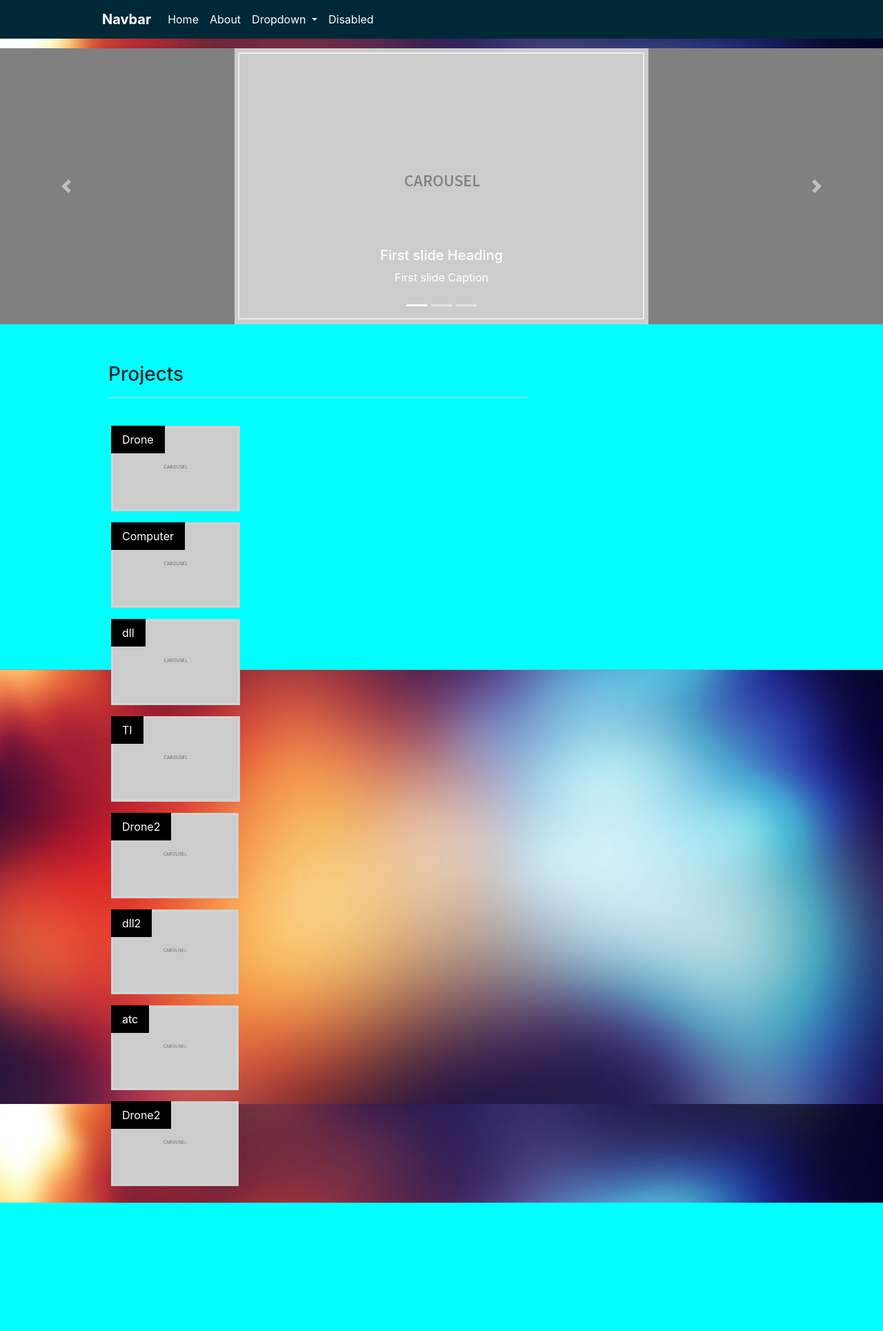
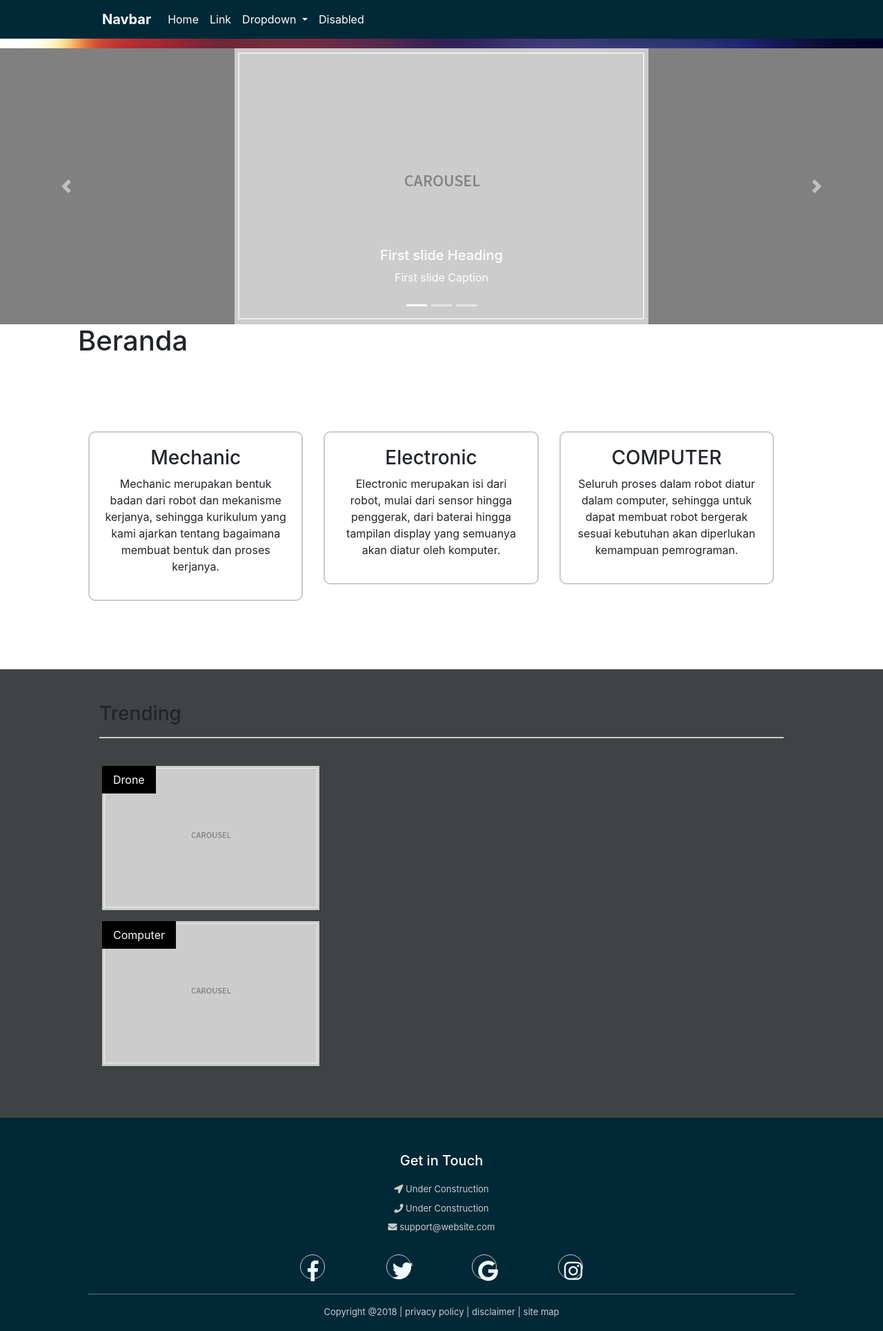
Before and after one commit to PAWSQUAD2/UTS, a PHP site: page / in a window 1280 px wide. Shown: the whole page at 69% size. Before the commit the page ends 1743 px from the top, so only its background shows below. Run offline with PHP 8.4, Linux system fonts and the light colour scheme; some libraries are stand-ins or nearby versions.

Commit message:
+footer + contenr

```diff
--- a/css/index.css
+++ b/css/index.css
@@ -21,7 +21,7 @@
     !important
 }
 .al-padding-bootom{
-    border-bottom: 1px
+    border-bottom: 2px
     solid
     #ccc
     !important
@@ -77,3 +77,20 @@
     max-width:980px;
     margin:auto
 }
+
+.container1 {
+    height:100px;
+    width:100%;
+}
+.coulum1 {
+    height:100px;
+    width:20%;
+    background-color:grey;
+    float:left;
+}
+.column2 {
+    height:100px;
+    width:80%;
+    background-color:red;
+    float:right;
+}
--- a/index.html
+++ b/index.html
@@ -8,7 +8,10 @@
     <!-- Bootstrap -->
 	<link href="css/bootstrap-4.0.0.css" rel="stylesheet">
     <link href="css/main-responsive.css" rel="stylesheet">
-	<link href="css/index.css" rel="stylesheet">
+    <link href="css/tambah-berita.css" rel="stylesheet">
+    <link rel="stylesheet" href="https://use.fontawesome.com/releases/v5.2.0/css/all.css" integrity="sha384-hWVjflwFxL6sNzntih27bfxkr27PmbbK/iSvJ+a4+0owXq79v+lsFkW54bOGbiDQ" crossorigin="anonymous">
+    <link rel="stylesheet" type="text/css" href="css/footer.css">
+    <link rel="stylesheet" type="text/css" href="css/TB.css"><link href="css/index.css" rel="stylesheet">
 
   </head>
   <body style="padding-top: 70px">
@@ -19,7 +22,7 @@
       <div class="collapse navbar-collapse" id="navbarSupportedContent1">
 	      <ul class="navbar-nav mr-auto">
 	        <li class="nav-item active"> <a class="nav-link" href="#">Home <span class="sr-only">(current)</span></a> </li>
-	        <li class="nav-item"> <a class="nav-link" href="about.html">About</a> </li>
+	        <li class="nav-item"> <a class="nav-link" href="#">Link</a> </li>
 	        <li class="nav-item dropdown"> <a class="nav-link dropdown-toggle" href="#" id="navbarDropdown1" role="button" data-toggle="dropdown" aria-haspopup="true" aria-expanded="false"> Dropdown </a>
 	          <div class="dropdown-menu" aria-labelledby="navbarDropdown1"> <a class="dropdown-item" href="#">Action</a> <a class="dropdown-item" href="#">Another action</a>
 	            <div class="dropdown-divider"></div>
@@ -58,14 +61,44 @@
 	      </div>
 	      <a class="carousel-control-prev" href="#myCarousel" role="button" data-slide="prev"> <span class="carousel-control-prev-icon" aria-hidden="true"></span> <span class="sr-only">Previous</span> </a> <a class="carousel-control-next" href="#myCarousel" role="button" data-slide="next"> <span class="carousel-control-next-icon" aria-hidden="true"></span> <span class="sr-only">Next</span> </a> </div>
       </div>
-		<div class="row p-x-10" style="height:500px; background-color: aqua;">
+    </div>
 
-    <!-- Page content -->
-  <div class=" al-padding" style="max-width:1564px">
+    <!-- Page content 1 -->
+      <div class="row p-x-10" style="height:500px; background-color: white;">
+        <h1>Beranda</h1>
+        <div class="container pad25B row">
+                        <div class="col-md-4 pad25B">
+                                <div class="card-view">
+                                    <h3 class="heder-card-view">Mechanic</h3>
+                                    <p class="content-card-view">Mechanic merupakan bentuk badan dari robot dan mekanisme kerjanya, sehingga kurikulum yang kami ajarkan tentang bagaimana membuat bentuk dan proses kerjanya. </p>
+                                </div>
+                        </div>
+
+                        <div class="col-md-4 pad25B">
+                                <div class="card-view">
+                                <h3 class="heder-card-view">Electronic</h3>
+                                <p class="content-card-view">Electronic merupakan isi dari robot, mulai dari sensor hingga penggerak, dari baterai hingga tampilan display yang semuanya akan diatur oleh komputer.  </p>
+                              </div>
+                        </div>
+
+                        <div class="col-md-4 pad25B">
+                            <div class="card-view">
+                            <h3 class="heder-card-view">COMPUTER</h3>
+                            <p class="content-card-view">Seluruh proses dalam robot diatur dalam computer, sehingga untuk dapat membuat robot bergerak sesuai kebutuhan akan diperlukan kemampuan pemrograman.  </p>
+                            </div>
+                        </div>
+          </div>
+      </div>
+
+
+        <div class="row body" style="height:650px; background-color: rgb(64, 67, 68);max-width: 1564px;">
+
+            <!-- Page content 2-->
+            <div class=" col-xl-12" style="max-width:1564px">
 
                 <!-- Project Section -->
               <div class="al-panel al-padding-32" id="projects">
-    <h3 class="al-padding-bootom al-border-light-grey al-padding-16">Projects</h3>
+                <h3 class="al-padding-bootom al-border-light-grey al-padding-16">Trending</h3>
               </div>
 
               <div class="al-row-padding">
@@ -81,44 +114,6 @@
                     <img src="images/Carousel_Placeholder.png" alt="computer" style="width:100%">
                   </div>
                 </div>
-    <div class="al-col al al-m al-margin-bottom">
-      <div class="al-display-container">
-        <div class="al-display-topleft al-black al-padding">dll</div>
-        <img src="images/Carousel_Placeholder.png" alt="dll" style="width:100%">
-      </div>
-    </div>
-    <div class="al-col al al-m al-margin-bottom">
-      <div class="al-display-container">
-        <div class="al-display-topleft al-black al-padding">TI</div>
-        <img src="images/Carousel_Placeholder.png" alt="ti" style="width:100%">
-      </div>
-    </div>
-  </div>
-
-  <div class="al-row-padding">
-    <div class="al-col al m6 al-m al-margin-bottom">
-      <div class="al-display-container">
-        <div class="al-display-topleft al-black al-padding">Drone2</div>
-        <img src="images/Carousel_Placeholder.png" alt="ti" style="width:99%">
-      </div>
-    </div>
-    <div class="al-col al m6 al-m al-margin-bottom">
-      <div class="al-display-container">
-        <div class="al-display-topleft al-black al-padding">dll2</div>
-        <img src="images/Carousel_Placeholder.png" alt="ti" style="width:99%">
-      </div>
-    </div>
-    <div class="al-col al m6 al-m al-margin-bottom">
-      <div class="al-display-container">
-        <div class="al-display-topleft al-black al-padding">atc</div>
-        <img src="images/Carousel_Placeholder.png" alt="ti" style="width:99%">
-      </div>
-    </div>
-    <div class="al-col al m6 al-m al-margin-bottom">
-      <div class="al-display-container">
-        <div class="al-display-topleft al-black al-padding">Drone2</div>
-        <img src="images/Carousel_Placeholder.png" alt="ti" style="width:99%">
-      </div>
               </div>
             </div>
         </div>
@@ -126,15 +121,36 @@
 
 
 
+                <!--Footer Here-->
+            <footer class="footer">
+
+                <div class="container bottom_border">
+                    <div class="row">
+                    <div class="col text-center">
+                        <h5 class="headin5_amrc col_white_amrc pt2">Get in Touch</h5>
+                        <p><i class="fa fa-location-arrow"></i> Under Construction</p>
+                        <p><i class="fa fa-phone"></i>  Under Construction</p>
+                        <p><i class="fa fa fa-envelope"></i> support@website.com</p>
                     </div>
                     </div>
-    <div class="row body">
-	    <div class="col-xl-12"></div>
                     </div>
-	  <div class="row footer">
-	    <div class="col-xl-12"></div>
+
+                    <div class="row">
+                        <ul class="social_footer_ul">
+                        <li><a href="#"><i class="fab fa-facebook-f"></i></a></li>
+                        <li><a href="#"><i class="fab fa-twitter"></i></a></li>
+                        <li><a href="#"><i class="fab fa-google +"></i></a></li>
+                        <li><a href="#"><i class="fab fa-instagram"></i></a></li>
+                        </ul>
                     </div>
+                    <!--social_footer_ul ends here-->
+                <hr class="split">
+                <p class="text-center">Copyright @2018 | privacy policy | disclaimer | site map</p>
+            </footer>
+
+
     </div>
+
 
   <!-- jQuery (necessary for Bootstrap's JavaScript plugins) -->
 	<script src="js/jquery-3.2.1.min.js"></script>
```
Also changed, not shown: 1 other file. Lines whose indentation alone changed are shown as unchanged.
